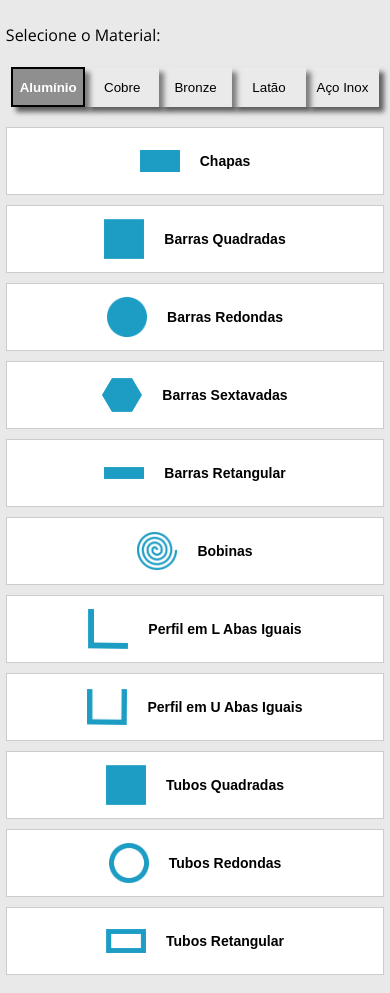
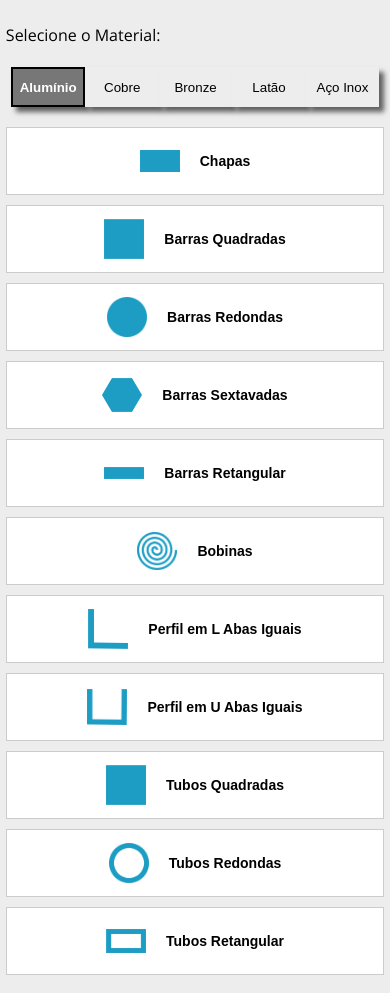
Before and after one commit to samircunha/CalculatorMetals, a plain HTML site: page index.html in a window 390 px wide. Both pictures are taken after a click on the button "Alumínio". Drawn offline with nearby package versions, Linux system fonts and the light colour scheme.

Commit message:
Ajuste das cores dos materiais

```diff
--- a/styles/index.css
+++ b/styles/index.css
@@ -2,7 +2,7 @@ body {
   display: flex;
   justify-content: center;
   font-family: "Open Sans", sans-serif;
-  background-color: rgba(155, 153, 153, 0.212);
+  background-color: rgba(237, 237, 237);
 }
 
 /*Material buttons styles  */
@@ -39,23 +39,23 @@ body {
 }
 
 .button-aluminio {
-  background-color: #8f8f8f;
+  background-color: #787777;
 }
 
 .button-acoinox {
-  background-color: #acb2b4;
+  background-color: #949494;
 }
 
 .button-cobre {
-  background-color: #b5a642;
+  background-color: #B05717;
 }
 
 .button-bronze {
-  background-color: #db9370;
+  background-color: #945D41;
 }
 
 .button-latao {
-  background-color: #947549;
+  background-color: #C7A228;
 }
 
 .measurement-calculator {
@@ -194,33 +194,33 @@ body {
   }
 
   .button-aluminio, .button-acoinox, .button-cobre, .button-bronze, .button-latao {
-    background-color: rgba(238, 234, 234, 0.212);
+    background-color: rgba(237, 237, 237);
     color: black;
   }
 
   .button-aluminio:hover, .button-aluminio-active {
-    background-color: #8f8f8f;
+    background-color: #787777;
     color: white;
   }
 
   .button-acoinox:hover, .button-acoinox-active {
-    background-color: #acb2b4;
+    background-color: #949494;
     font-size: 13px;
     color: white;
   }
 
   .button-cobre:hover, .button-cobre-active {
-    background-color: #b5a642;
+    background-color: #B05717;
     color: white;
   }
 
   .button-bronze:hover, .button-bronze-active {
-    background-color: #db9370;
+    background-color: #945D41;
     color: white;
   }
 
   .button-latao:active, .button-latao:hover{
-    background-color: #947549;
+    background-color: #C7a228;
     color: white;
   }
 }
```
